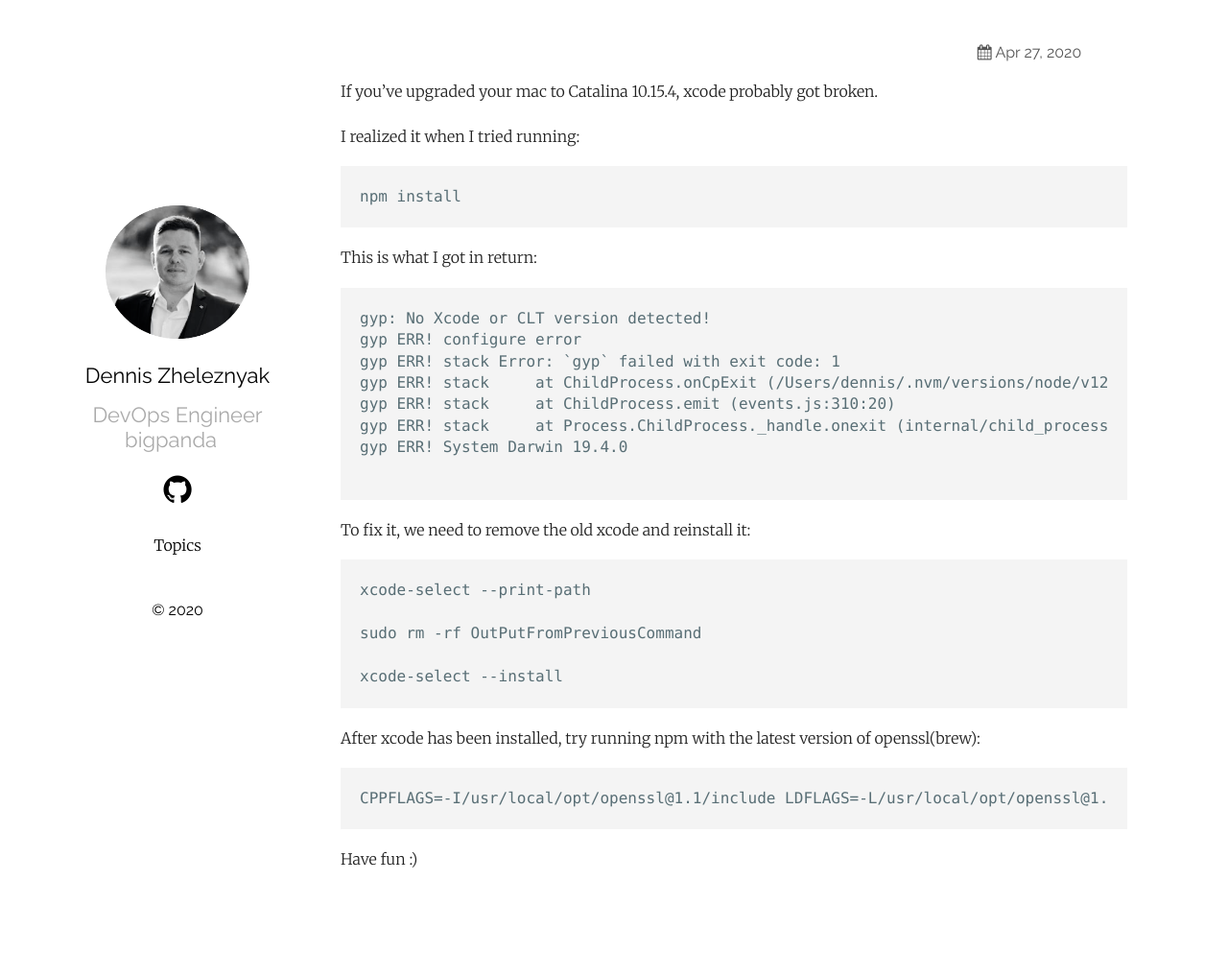
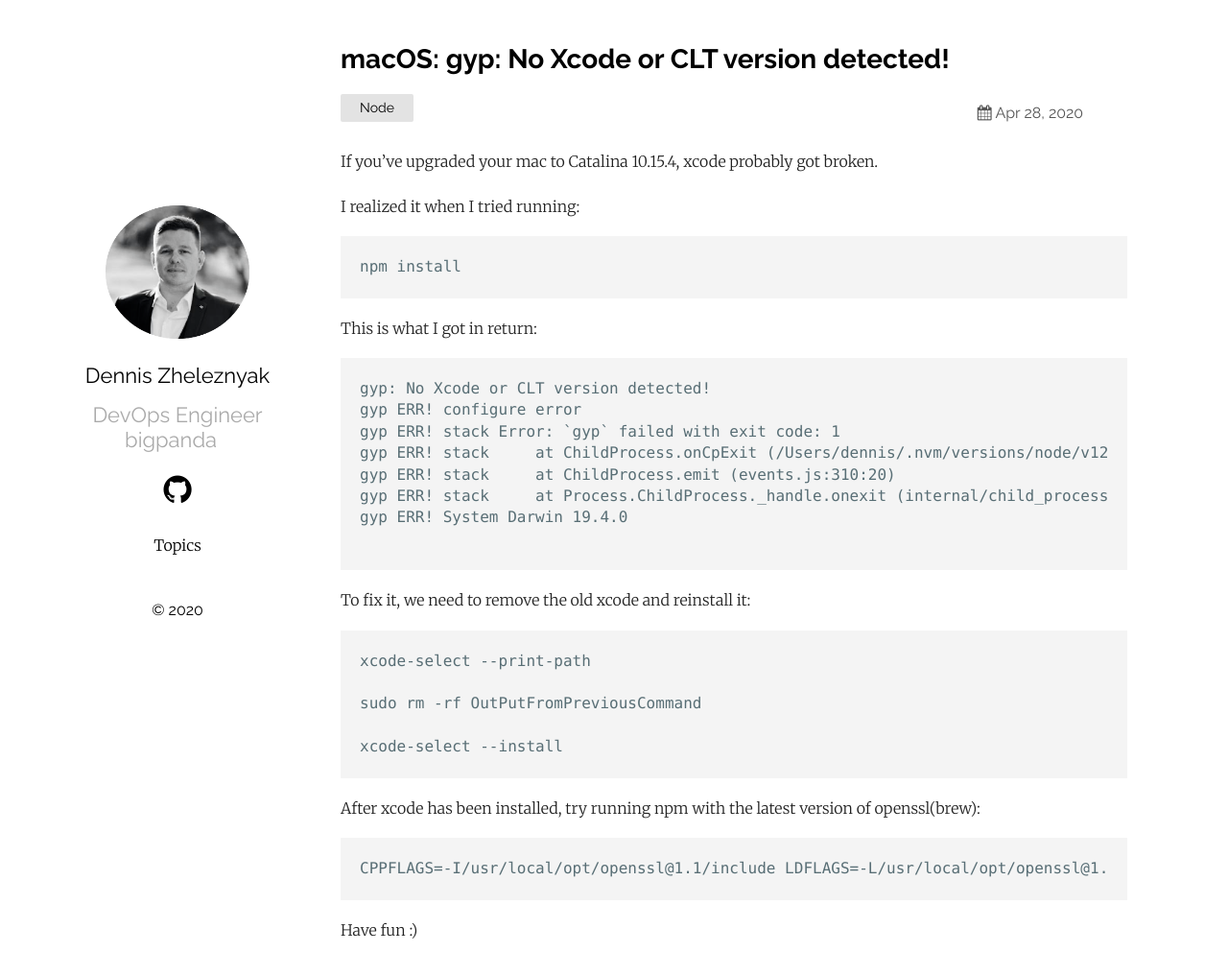
Before and after one commit to denzhel/denzhel.github.io, a Jekyll site: the page built from _posts/2020-04-28-node-gyp-error.md, in a window 1280 px wide and 1029 px high. Shown: the top 1017 px of the window at 96% size. Built offline with Jekyll 4.4.1, drawn with Linux system fonts in a browser that asks for light colours; our own code applies the rules of GitHub Pages for plain Markdown files; comment, search, counter and statistics services are not loaded.

Commit message:
Update 2020-04-28-node-gyp-error.md

```diff
--- a/_posts/2020-04-28-node-gyp-error.md
+++ b/_posts/2020-04-28-node-gyp-error.md
@@ -1,6 +1,6 @@
 ---
 layout: post
-title: macOS: gyp: No Xcode or CLT version detected!
+title: "macOS: gyp: No Xcode or CLT version detected!"
 date:   2020-04-28
 categories: Node
 ---
```
